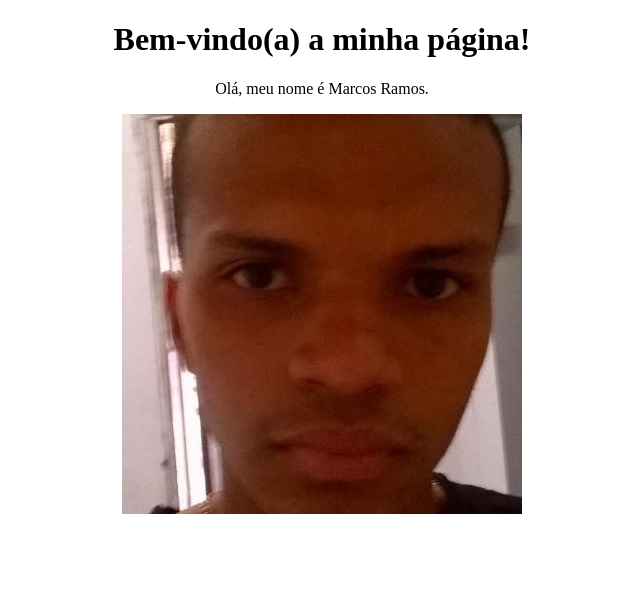
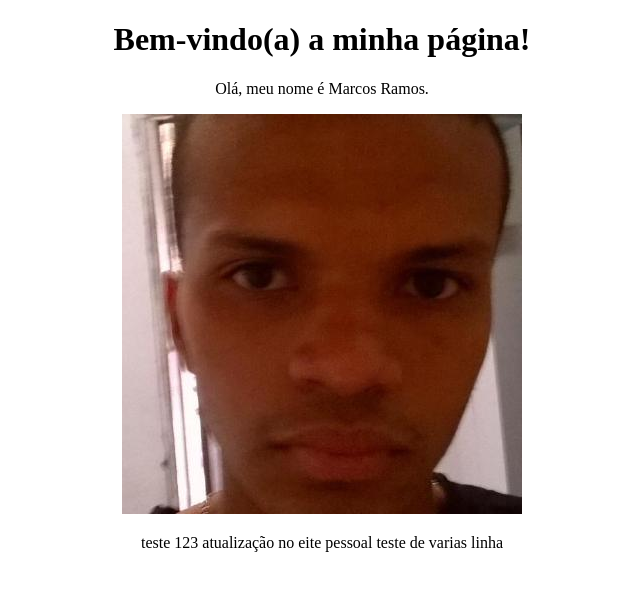
Before and after one commit to themramos/themramos.github.io, a plain HTML site: page index.html in a window 1280 px wide. Shown: the whole page, without its empty margins (318-958 px from the left). Drawn offline with Linux system fonts and the light colour scheme.

Commit message:
site pessoal atualização

```diff
--- a/index.html
+++ b/index.html
@@ -11,6 +11,11 @@
 		<a href="https://github.com/themramos" target="_blank">
 			<img src="imagens/photo.jpg">
 		</a>
+		<p>
+			teste   123
+			 atualização no eite pessoal
+			 teste  de  varias linha
+		</p>
 	</center>
 
 <body>
```
